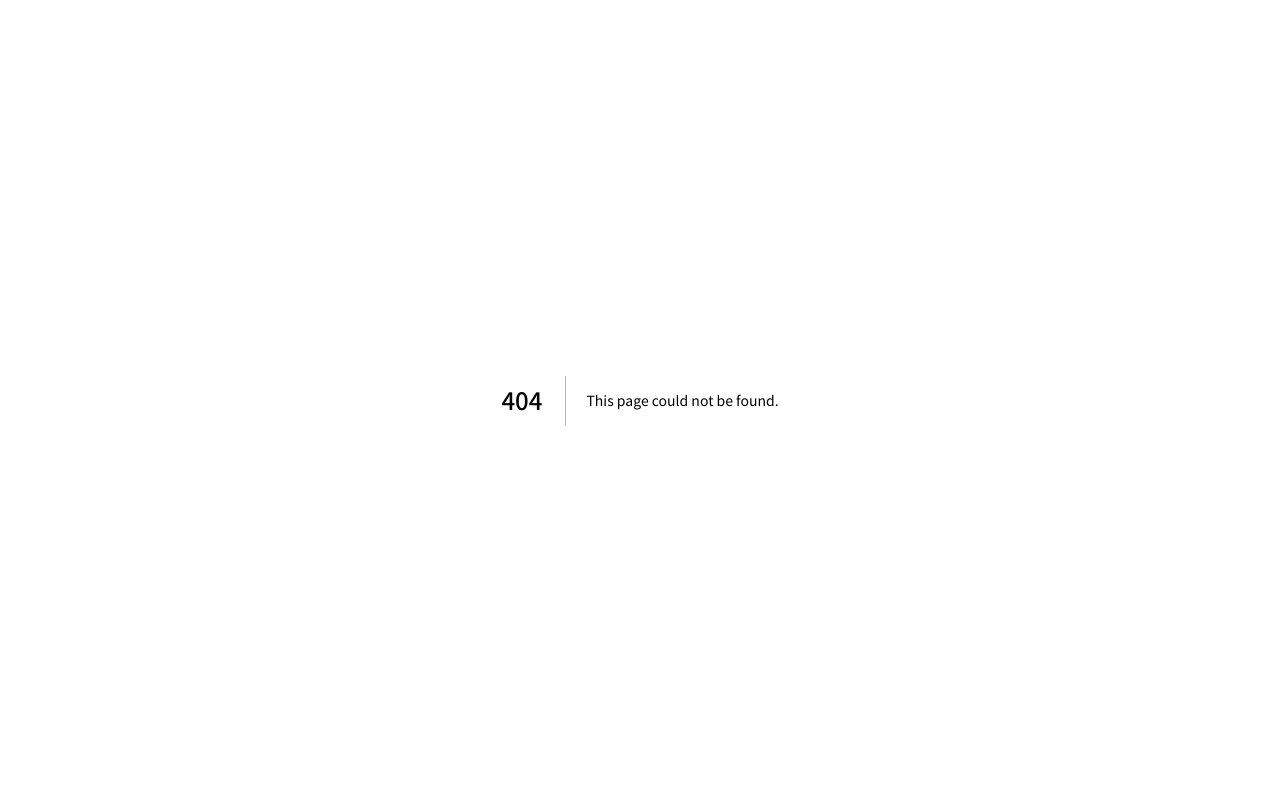
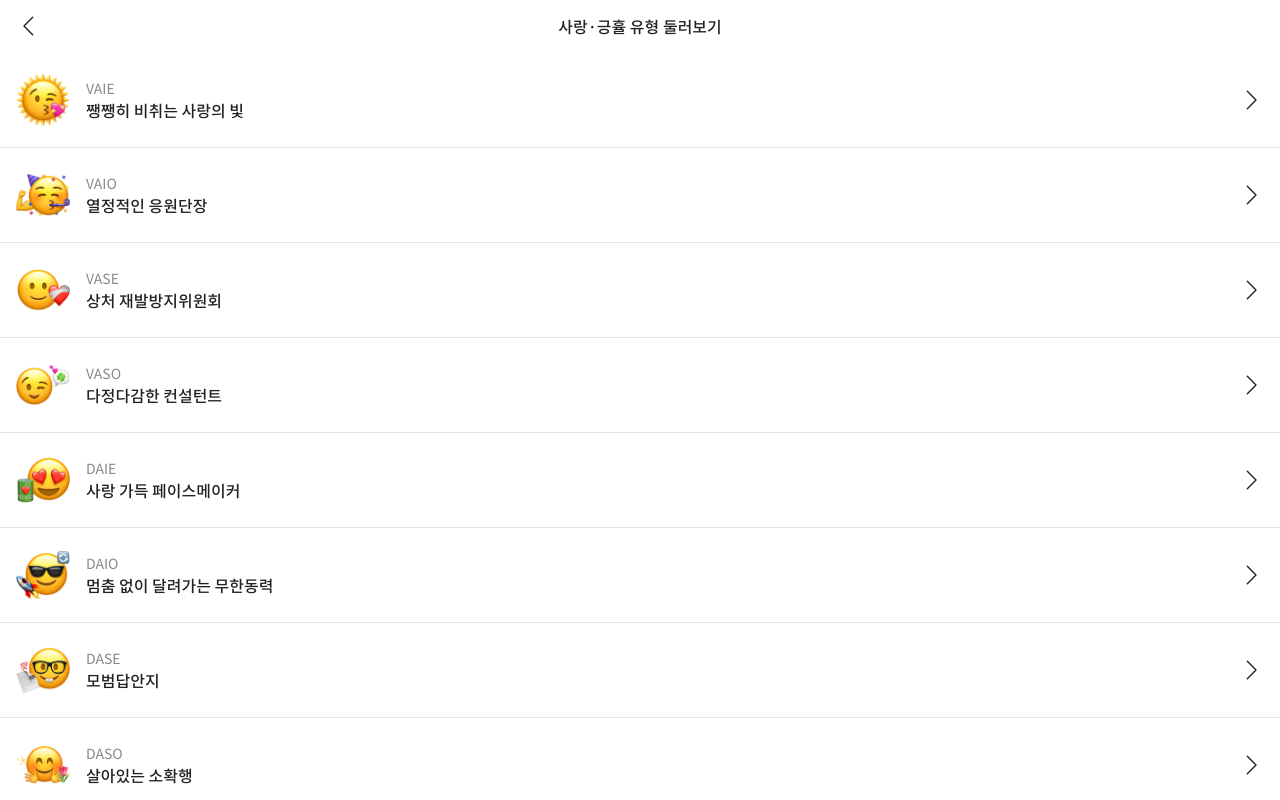
Before and after one commit to leafdesk/srapp-event, a Next.js app: page /mbti/explore in a window 1280 px wide. Before the commit this address had no page. Shown: the top 800 px of the page. Built offline with nearby package versions, Linux system fonts and the light colour scheme.

Commit message:
🚧  [WIP] MBTI 둘러보기 작업 중

```diff
--- /dev/null
+++ b/src/app/mbti/explore/details/page.tsx
@@ -0,0 +1,111 @@
+'use client'
+
+import React, { useEffect, useState } from 'react'
+import { useRouter } from 'next/navigation'
+import mbtiTypes from '../../result/mbti-types'
+import Image from 'next/image'
+
+/**
+ * MBTI 둘러보기 > MBTI 상세 페이지.
+ */
+const MBTIDetailsPage = () => {
+  const router = useRouter()
+  const [mbtiType, setMbtiType] = useState<string | null>(null)
+  const [title, setTitle] = useState<string>('결과 없음')
+  const [description, setDescription] = useState<string>('설명이 없습니다.')
+  const [emoji, setEmoji] = useState<string | null>(null)
+
+  useEffect(() => {
+    // 쿼리 파라미터에서 MBTI 타입을 가져옵니다.
+    const query = window.location.search
+    const params = new URLSearchParams(query)
+    const type = params.get('type') // Assuming the type is passed as a query parameter
+
+    if (type) {
+      setMbtiType(type)
+      const mbtiInfo = mbtiTypes.find((mbti) => mbti.id === type)
+      if (mbtiInfo) {
+        setTitle(mbtiInfo.title)
+        setDescription(mbtiInfo.description)
+        setEmoji(mbtiInfo.id)
+      }
+    } else {
+      // 결과가 없으면 웰컴 페이지로 리다이렉트
+      router.push('/mbti/welcome')
+    }
+  }, [router])
+
+  if (!mbtiType) {
+    return (
+      <div className="flex items-center justify-center h-screen">
+        <p>Loading...</p>
+      </div>
+    )
+  }
+
+  return (
+    <>
+      {/* 페이지 헤더 */}
+      <div className="fixed top-0 left-0 right-0 flex items-center justify-between mb-4 px-4 bg-white z-10">
+        <button
+          onClick={() => router.push('/mbti/explore')}
+          className="text-[#8732FF] text-medium text-base"
+        >
+          <div className="w-[26px] h-[26px] bg-center bg-no-repeat bg-[url('/icons/arrow_back_ios.svg')] bg-contain" />
+        </button>
+
+        <h3 className="h-[52px] flex items-center justify-center font-medium text-base text-[#222]">
+          사랑·긍휼 유형 둘러보기
+        </h3>
+
+        {/* blank */}
+        <div className="h-[26px] w-[26px]" />
+      </div>
+
+      {/* blank */}
+      <div className="h-[52px]" />
+
+      {/* Emoji */}
+      <div className="relative w-[220px] h-[220px] mx-auto">
+        <Image
+          src={`/images/emoji/${emoji ? emoji : 'default'}2.png`}
+          alt={emoji || 'default'}
+          fill
+          sizes="220px"
+          style={{ objectFit: 'contain' }}
+          priority
+        />
+      </div>
+
+      {/* MBTI 타입 */}
+      <strong className="block w-full px-4 mt-5 mb-2.5 text-[#333] font-medium text-base">
+        {mbtiType}
+      </strong>
+
+      {/* MBTI 타입 제목 */}
+      <h3 className="block w-full px-4 text-[#222] font-semibold text-[22px] mb-5">
+        {title}
+      </h3>
+
+      {/* MBTI 타입 설명 */}
+      <div className="mb-[60px]">
+        {description.split('|').map((paragraph, index) => (
+          <p
+            key={index}
+            className="mt-5 px-4 text-[#555] break-keep leading-[26px] tracking[-0.03em]"
+          >
+            {paragraph.split(/\*\*(.*?)\*\*/g).map((part, partIndex) =>
+              partIndex % 2 === 1 ? ( // 볼드 처리할 부분
+                <strong key={partIndex}>{part}</strong>
+              ) : (
+                part // 일반 텍스트
+              ),
+            )}
+          </p>
+        ))}
+      </div>
+    </>
+  )
+}
+
+export default MBTIDetailsPage
--- /dev/null
+++ b/src/app/mbti/explore/mbti-list-row.tsx
@@ -0,0 +1,46 @@
+import { useRouter } from 'next/navigation'
+import mbtiTypes from '../result/mbti-types' // Adjust the import path as necessary
+
+/**
+ * MBTI 리스트 행
+ * @param mbtiId - MBTI ID (예시: VAIE)
+ * @param mbtiTitle - MBTI Title (예시: 쨍쨍히 비취는 사랑의 빛)
+ * @returns
+ */
+const MBTIListRow = ({
+  mbtiId,
+  mbtiTitle,
+}: {
+  mbtiId: string
+  mbtiTitle: string
+}) => {
+  const router = useRouter()
+  const mbtiInfo = mbtiTypes.find((type) => type.id === mbtiId)
+  const emoji = mbtiInfo ? mbtiInfo.id : 'default'
+
+  const handleClick = () => {
+    router.push(`/mbti/explore/details?type=${mbtiId}`)
+  }
+
+  return (
+    <div
+      onClick={handleClick}
+      className="h-[95px] flex items-center px-4 cursor-pointer"
+    >
+      <div className="w-[54px] h-[54px] mr-4 flex items-center justify-center">
+        <img
+          src={`/images/emoji/${emoji}2.png`}
+          alt={mbtiId}
+          className="w-full h-full object-contain"
+        />
+      </div>
+      <div className="flex flex-col">
+        <div className="text-sm font-normal text-[#888]">{mbtiId}</div>
+        <div className="text-base font-medium text-[#222]">{mbtiTitle}</div>
+      </div>
+      <div className="h-[26px] w-[26px] bg-center bg-no-repeat bg-[url('/icons/arrow_back_ios.svg')] bg-contain ml-auto transform rotate-180" />
+    </div>
+  )
+}
+
+export default MBTIListRow
--- /dev/null
+++ b/src/app/mbti/explore/page.tsx
@@ -0,0 +1,45 @@
+'use client'
+
+import { useRouter } from 'next/navigation'
+import MBTIListRow from './mbti-list-row'
+import mbtiTypes from '../result/mbti-types'
+
+const MBTIExplorePage = () => {
+  const router = useRouter()
+
+  return (
+    <>
+      {/* 페이지 헤더 */}
+      <div className="fixed top-0 left-0 right-0 flex items-center justify-between mb-4 px-4 bg-white z-10">
+        <button
+          onClick={() => router.push('/mbti/welcome')} // TODO: result params를 기억해야 하는데 어떻게 하지?
+          className="text-[#8732FF] text-medium text-base"
+        >
+          <div className="w-[26px] h-[26px] bg-center bg-no-repeat bg-[url('/icons/arrow_back_ios.svg')] bg-contain" />
+        </button>
+
+        <h3 className="h-[52px] flex items-center justify-center font-medium text-base text-[#222]">
+          사랑·긍휼 유형 둘러보기
+        </h3>
+
+        {/* blank */}
+        <div className="h-[26px] w-[26px]" />
+      </div>
+
+      {/* blank */}
+      <div className="h-[52px]" />
+
+      <div className="flex flex-col divide-y divide-[#E5E5E5]">
+        {mbtiTypes.map((mbtiType) => (
+          <MBTIListRow
+            key={mbtiType.id}
+            mbtiId={mbtiType.id}
+            mbtiTitle={mbtiType.title}
+          />
+        ))}
+      </div>
+    </>
+  )
+}
+
+export default MBTIExplorePage
--- a/src/app/mbti/result/mbti-types.ts
+++ b/src/app/mbti/result/mbti-types.ts
@@ -1,7 +1,7 @@
 const mbtiTypes = [
   {
     id: 'VAIE',
-    title: '쨍쩅히 비취는 사랑의 빛',
+    title: '쨍쨍히 비취는 사랑의 빛',
     description:
       '이 유형은 마치 봄날의 햇볕 같아서, 가까이 있는 것만으로도 몸과 마음을 따뜻하게 만들어 줍니다. 어떤 때는 꽤 뜨겁게 느껴질 정도로 사랑의 온도가 무척 높습니다.|**사랑과 긍휼에 있어 아주 효율이 좋습니다**. 누군가에게 연락하는 것을 어려워하지 않는 데 비해, 무척이나 열정적이고 적극적으로 사랑과 긍휼의 언어를 사용하기 때문입니다.|이들의 진가는 단순히 선제적으로 연락하는 데 그치지 않습니다. 상대방의 사정과 상황을 잘 기억하고 적재적소에 걸맞은 말들로 마음을 어루만져주는 데서 이들의 존재가 빛을 발합니다.|그렇기에 생각보다 많은 사람들이 이 유형의 사람들을 의지하고 있으며, 이들 역시 그들의 기대에 부응하기 위해 늘 사랑과 긍휼의 마음으로 살고자 노력합니다.',
   },
```
Also changed, not shown: public/icons/arrow_back_ios.svg (added).
